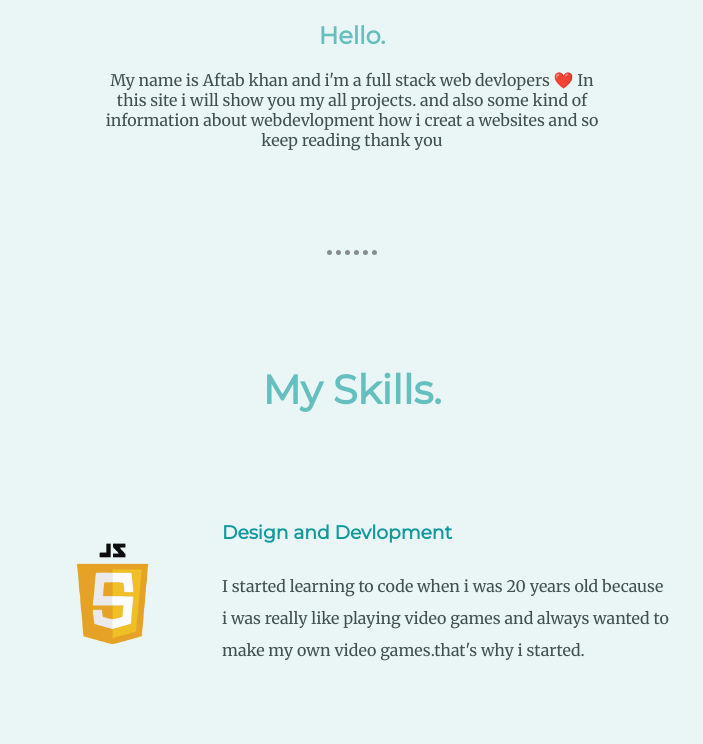
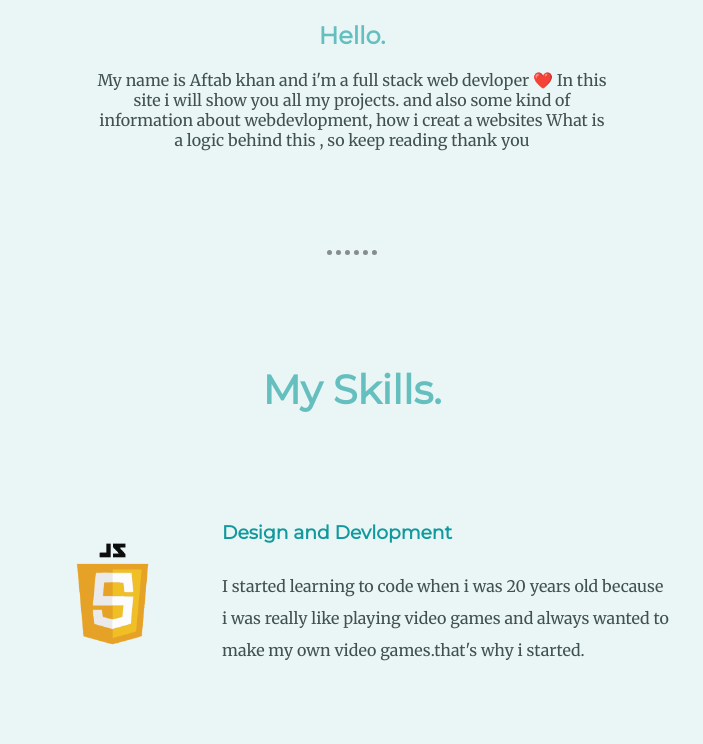
Before and after one commit to Khanaffi/mysite, a plain HTML site: page index.html in a window 1280 px wide. Shown: the part 1047-1791 px from the top of the page, without its empty margins (288-991 px from the left). Drawn offline with Linux system fonts and the light colour scheme.

Commit message:
Update index.html

```diff
--- a/index.html
+++ b/index.html
@@ -26,8 +26,8 @@
             <div class="profile">
                 <img class="mypic" src="img/my.png" alt="my picture">
                 <h2>Hello.</h2>
-                <p class="intro">My name is Aftab khan and i'm a full stack web devlopers <span>❤️</span>
-                In this site i will show you my all projects. and also some kind of information about webdevlopment how i creat a websites and so keep reading thank you </p>
+                <p class="intro">My name is Aftab khan and i'm a full stack web devloper <span>❤️</span>
+                In this site i will show you all my projects. and also some kind of information about webdevlopment, how i creat a websites What is a logic behind this , so keep reading thank you </p>
             </div>
             <hr>
             <div class="skills">
```
